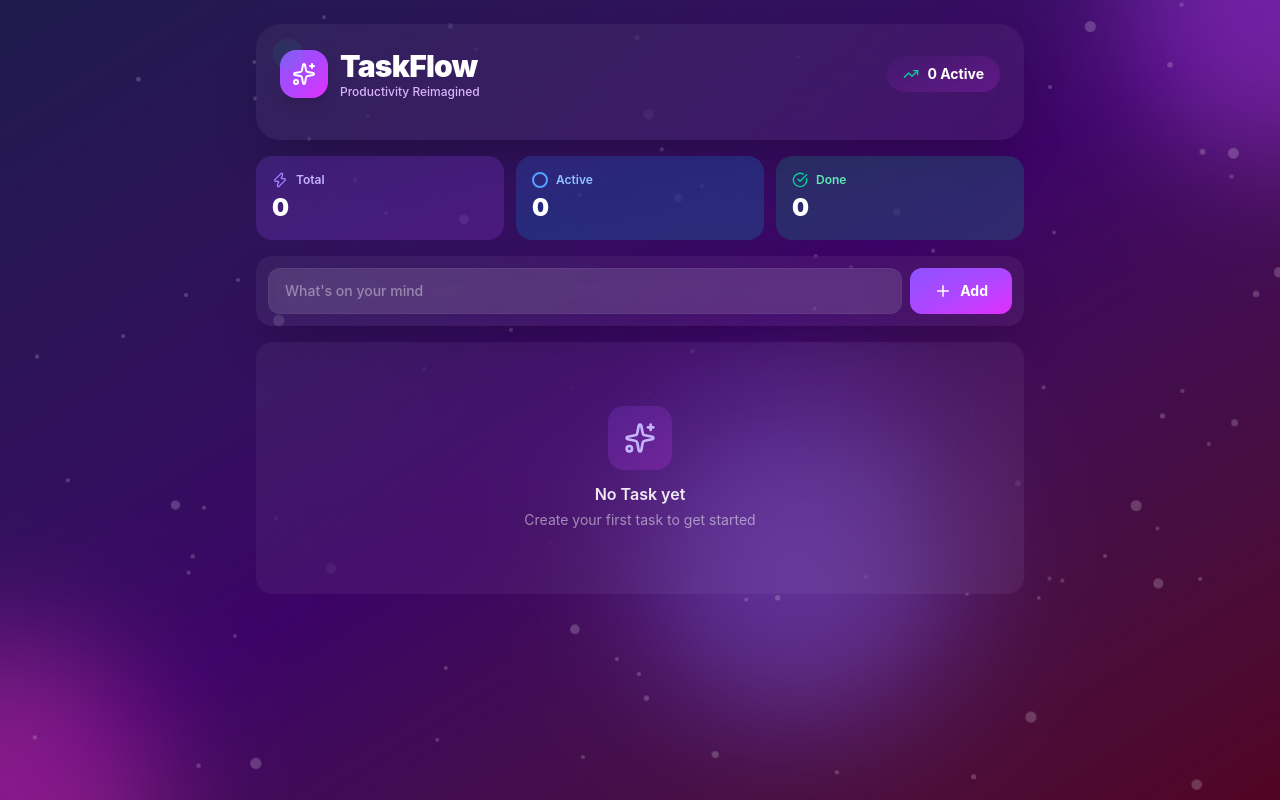
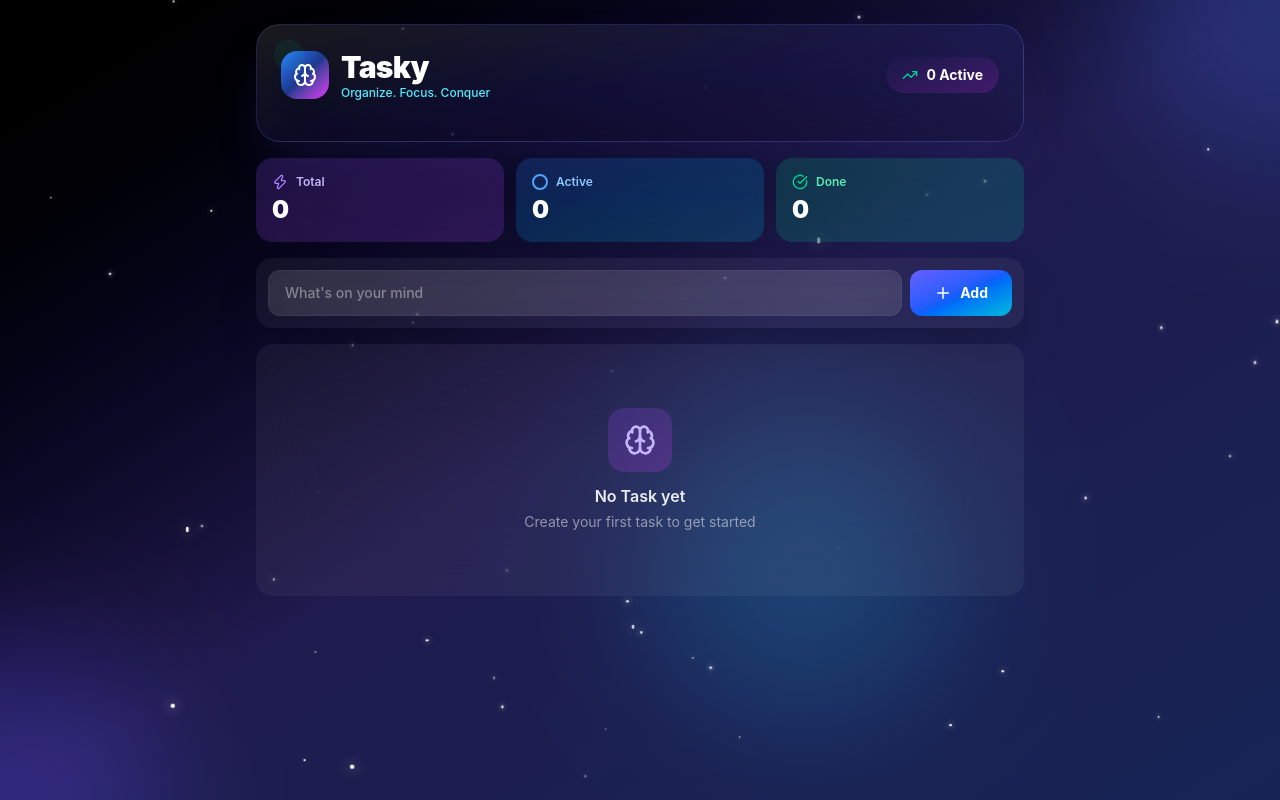
Before and after one commit to vishalsingh34342/Task-Flow-App, a React (Vite) app: page / in a window 1280 px wide. Built offline with nearby package versions, Linux system fonts and the light colour scheme.

Commit message:
feat: final updated theme UI with gradients, blobs and star effects

```diff
--- a/src/Animate.jsx
+++ b/src/Animate.jsx
@@ -4,36 +4,34 @@ const Animate = () => {
   return (
     <div className='absolute inset-0 overflow-hidden pointer-events-none'>
 
-      {/* Purple blob */}
-      <div className='absolute -top-40 -right-40 w-80 h-80 bg-purple-500 rounded-full mix-blend-screen filter blur-3xl opacity-30 animate-pulse'>
+      <div className='absolute -top-40 -right-40 w-80 h-80 bg-blue-900 rounded-full mix-blend-screen filter blur-3xl opacity-30 animate-pulse'></div>
 
-      </div>
+      {/* Bottom Left Blob */}
+      <div
+        className='absolute -bottom-40 -left-40 w-80 h-80 bg-indigo-800 rounded-full mix-blend-screen filter blur-3xl opacity-30 animate-pulse'
+        style={{ animationDelay: "2s" }}
+      ></div>
 
-      {/* Pink blob */}
+      {/* Center Blob */}
       <div
-        className='absolute -bottom-40 -left-40 w-80 h-80 bg-pink-500 rounded-full mix-blend-screen filter blur-3xl opacity-30 animate-pulse'
-        style={{ animationDelay: "2s" }}
-      >
-
-      </div>
-
-
-
-      <div className='absolute top-1/2 left-1/2 w-80 h-80 bg-indigo-500 rounded-full mix-blend-screen filter blur-3xl opacity-30 animate-pulse '
-        style={{ animationDelay: "4s" }}>
-
-      </div>
+        className='absolute top-1/2 left-1/2 w-80 h-80 bg-cyan-800 rounded-full mix-blend-screen filter blur-3xl opacity-30 animate-pulse'
+        style={{ animationDelay: "4s" }}
+      ></div>
 
 
       <div className='absolute inset-0 overflow-hidden pointer-events-none'>
-        {Array.from({ length: 100 }).map((_, i) => (
+        {Array.from({ length: 50 }).map((_, i) => (
 
           <div key={i} className='absolute w-1 h-1 bg-white rounded-full opacity-20' style={{
+            width: `${Math.random() * 2 + 1}px`,
+            height: `${Math.random() * 2 + 1}px`,
             left: `${Math.random() * 100}%`,
             top: `${Math.random() * 100}%`,
-            animation: `float ${5 + Math.random() * 10}s ease-in-out infinite`,
+            boxShadow: "0 0 6px white",
+            animation: `float ${3 + Math.random() * 5}s ease-in-out infinite`,
             animationDelay: `${Math.random() * 5}s`
           }}>
+
 
           </div>
 
--- a/src/App.jsx
+++ b/src/App.jsx
@@ -7,7 +7,6 @@ import Input from './components/Input'
 import Todolist from './components/Todolist'
 import Clearbutton from './components/Clearbutton'
 import { playSound } from './components/Playsound'
-
 
 
 const App = () => {
@@ -40,9 +39,6 @@ const App = () => {
 
   }, [])
 
-
-
-
   //save to local storage
   useEffect(() => {
     if (!hasLoaded) return;
@@ -56,11 +52,6 @@ const App = () => {
 
 
   }, [todos, hasLoaded])
-
-
-
-
-
 
   //show notification
   const showNotification = (message, type = "success") => {
@@ -164,7 +155,10 @@ const App = () => {
 
   return (
     <>
-      <div className='min-h-screen bg-linear-to-br from-indigo-950 via-purple-950 to-pink-950 p-3 sm:p-6 relative overflow-hidden'>
+      <div className='min-h-screen bg-gradient-to-br from-black via-indigo-950 to-blue-950 p-3 sm:p-6 relative overflow-hidden'>
+
+
+
         <Animate />
         <Notification notification={notification} onClose={() => setnotification(null)} />
 
@@ -191,3 +185,4 @@ const App = () => {
 }
 
 export default App
+// https://task-flow-app-lyart.vercel.app/
--- a/src/components/Header.jsx
+++ b/src/components/Header.jsx
@@ -1,5 +1,5 @@
 import React from 'react'
-import { Sparkles, TrendingUp } from 'lucide-react';
+import { Brain, TrendingUp } from 'lucide-react';
 
 
 const Header = ({ progress, activeTodos, totalTodos }) => {
@@ -11,15 +11,15 @@ const Header = ({ progress, activeTodos, totalTodos }) => {
 
     return (
         <>
-            <div className='backdrop-blur-2xl bg-white/5 rounded-3xl border-white/10 p-6 mb-4 shadow-2xl'>
+            <div className='backdrop-blur-2xl bg-gradient-to-br from-white/10 via-indigo-500/10 to-transparent rounded-3xl border border-indigo-400/20 p-6 mb-4 shadow-2xl shadow-indigo-900/30'>
                 <div className='flex items-center justify-between mb-4'>
 
 
                     {/* left side */}
                     <div className='flex items-center gap-3'>
                         <div className='relative '>
-                            <div className='w-12 h-12  bg-linear-to-br from-violet-500 via-purple-500 to-fuchsia-500 rounded-2xl flex items-center justify-center shadow-lg'>
-                                <Sparkles className='text-white' size={24} />
+                            <div className='w-12 h-12  bg-linear-to-br from-blue-500 via-blue-900 to-fuchsia-500 rounded-2xl flex items-center justify-center shadow-lg'>
+                                <Brain className='text-white' size={24} />
                             </div>
 
                             <div className='absolute -top-1  w-4 h-4 bg-emerald-400 rounded-full animate-ping'>
@@ -28,8 +28,11 @@ const Header = ({ progress, activeTodos, totalTodos }) => {
                         </div>
 
                         <div className='    '>
-                            <h1 className='text-3xl font-black text-white tracking-tight'>TaskFlow</h1>
-                            <p className='text-purple-300 text-xs font-medium'>Productivity Reimagined  </p>
+                            <h1 className='text-3xl font-black text-white tracking-tight'>Tasky</h1>
+
+                            <p className='text-cyan-300 text-xs font-medium tracking-normal'>
+                                Organize. Focus. Conquer
+                            </p>
                         </div>
 
                     </div>
--- a/src/components/Input.jsx
+++ b/src/components/Input.jsx
@@ -12,9 +12,13 @@ const Input = ({ value, onChange, onAdd, onKeyPress }) => {
       <div className='backdrop-blur-2xl bg-white/5 rounded-2xl border-white/10 p-3 mb-4 shadow-2xl hover:bg-white/10 transition-all duration-300'>
 
         <div className='flex gap-2'>
-          <input type="text" value={value} onChange={onChange} onKeyDown={onKeyPress} placeholder="What's on your mind" className='flex-1 px-4 py-3 bg-white/10 text-white placeholder-white/40 rounded-xl focus:outline-none focus:ring-2 focus:ring-violet-500/50 font-medium text-sm border border-white/5 backdrop-blur-xl transition-all' />
+          <input type="text" value={value} onChange={onChange} onKeyDown={onKeyPress} placeholder="What's on your mind" className='flex-1 px-4 py-3 bg-white/10 text-white placeholder-white/40 rounded-xl focus:outline-none focus:ring-2 focus:ring-blue-500/50 font-medium text-sm border border-white/5 backdrop-blur-xl transition-all' />
 
-          <button onClick={onAdd} className='px-6 py-3   bg-linear-to-br from-violet-500 via-purple-500 to-fuchsia-500 text-white rounded-xl hover:shadow-lg hover:shadow-purple-500/50 transition-all duration-300 flex items-center justify-center gap-2 font-bold text-sm hover:scale-105 active:scale-105'>
+          {/* <button onClick={onAdd} className='px-6 py-3   bg-linear-to-br from-violet-500 via-purple-500 to-fuchsia-500 text-white rounded-xl hover:shadow-lg hover:shadow-purple-500/50 transition-all duration-300 flex items-center justify-center gap-2 font-bold text-sm hover:scale-105 active:scale-105'> */}
+          <button
+            onClick={onAdd}
+            className='px-6 py-3 bg-gradient-to-br from-indigo-500 via-blue-600 to-cyan-500 text-white rounded-xl hover:shadow-lg hover:shadow-cyan-500/40 transition-all duration-300 flex items-center justify-center gap-2 font-bold text-sm hover:scale-105 active:scale-95'
+          >
             <Plus size={18} />Add
           </button>
 
--- a/src/components/Todoitem.jsx
+++ b/src/components/Todoitem.jsx
@@ -19,7 +19,7 @@ const Todoitem = ({ todo, index,
 
   return (
     <>
-      <div className={`group backdrop-blur-2xl bg-white/5 hover:bg-white/10 rounded-xl p-3 flex items-center gap-3 border border-white/10 transition-all duration-300 hover:scale-[1.02] hover:shadow-xl hover:shadow-pink-500/10 ${todo.completed ? "opacity-50" : ""} `} style={{ animation: `slideIn 0.4s ease-out ${index * 0.05}s backwards` }} >
+      <div className={`group backdrop-blur-2xl bg-white/5 hover:bg-white/10 rounded-xl p-3 flex items-center gap-3 border border-white/10 transition-all duration-300 hover:scale-[1.02] hover:shadow-xl hover:shadow-blue-500/10 ${todo.completed ? "opacity-50" : ""} `} style={{ animation: `slideIn 0.4s ease-out ${index * 0.05}s backwards` }} >
 
         <button onClick={() => onToggle(todo.id)} className={` w-6 h-6 rounded-lg flex items-center justify-center
   transition-all duration-300 transform
@@ -28,7 +28,7 @@ const Todoitem = ({ todo, index,
           {todo.completed && <Check size={14} className='text-white font-bold' />}</button>
 
         {isEditing ? (<>
-          <input type="text" value={editText} onChange={onEditTextChange} onKeyDown={(e) => onEditKeyPress(e, todo.id)} className=' flex-1 px-3 py-1.5 bg-white/10 text-white placeholder-white/40 rounded-lg focus:outline-none focus:ring-2 focus:ring-violet-500
+          <input type="text" value={editText} onChange={onEditTextChange} onKeyDown={(e) => onEditKeyPress(e, todo.id)} className=' flex-1 px-3 py-1.5 bg-white/10 text-white placeholder-white/40 rounded-lg focus:outline-none focus:ring-2 focus:ring-blue-500
           font-medium text-sm border-white/10 ' autoFocus />
         </>) : (<>
           <span className={`flex-1 font-medium text-sm  duration-300 ${todo.completed ? "line-through text-white/40" : "text-white"}`}>{todo.text}</span></>)}
--- a/src/components/Todolist.jsx
+++ b/src/components/Todolist.jsx
@@ -1,6 +1,6 @@
 import React from 'react'
 import Todoitem from './Todoitem'
-import { Sparkles } from 'lucide-react';
+import { Brain } from 'lucide-react';
 
 const Todolist = ({ todos, onDelete, onStartEdit, onSaveEdit, onCancelEdit, editingId, editText, onEditTextChange, onEditKeyPress, onToggle }) => {
   // let todos = [];
@@ -19,7 +19,7 @@ const Todolist = ({ todos, onDelete, onStartEdit, onSaveEdit, onCancelEdit, edit
       <div className='text-center py-16 backdrop-blur-2xl bg-white/5 rounded-2xl border-white/10 '>
         <div className='w-16
          h-16 bg-linear-to-br from-violet-500/20  to-fuchsia-500/20 rounded-2xl flex items-center justify-center mx-auto mb-3'>
-          <Sparkles size={32} className='text-violet-300' />
+          <Brain size={32} className='text-violet-300' />
         </div>
 
         <p className='text-white/90 text-base font-semibold mb-1'>No Task yet</p>
--- a/src/index.css
+++ b/src/index.css
@@ -4,17 +4,26 @@
 @keyframes float {
   0% {
     transform: translateY(0px) translateX(0px) scale(3);
+    opacity: 10;
   }
+
   25% {
     transform: translateY(-20px) translateX(10px) scale(1.05);
+    opacity: 7;
   }
+
   50% {
     transform: translateY(10px) translateX(-15px) scale(0.95);
+    opacity: 7;
   }
+
   75% {
     transform: translateY(-15px) translateX(5px) scale(1.02);
+    opacity: 7;
   }
+
   100% {
     transform: translateY(0px) translateX(0px) scale(1);
+    opacity: 7;
   }
 }
```
